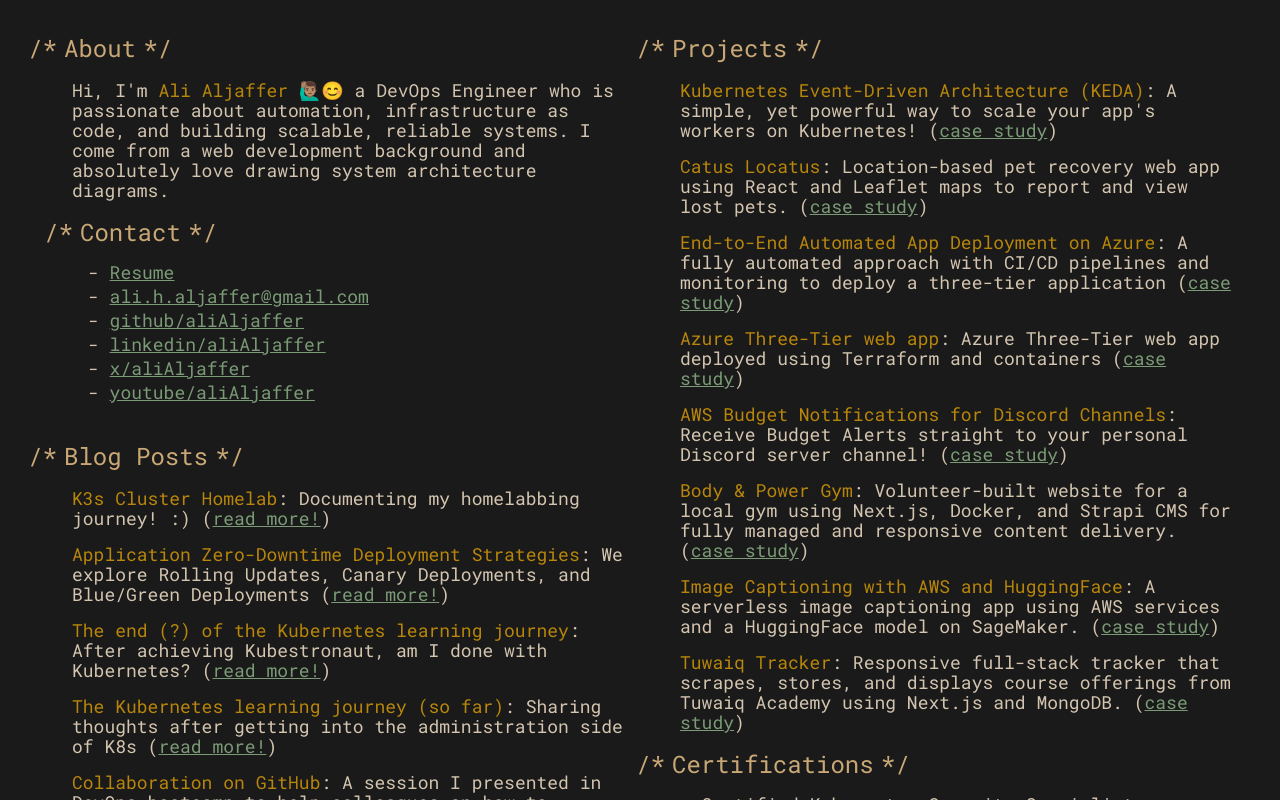
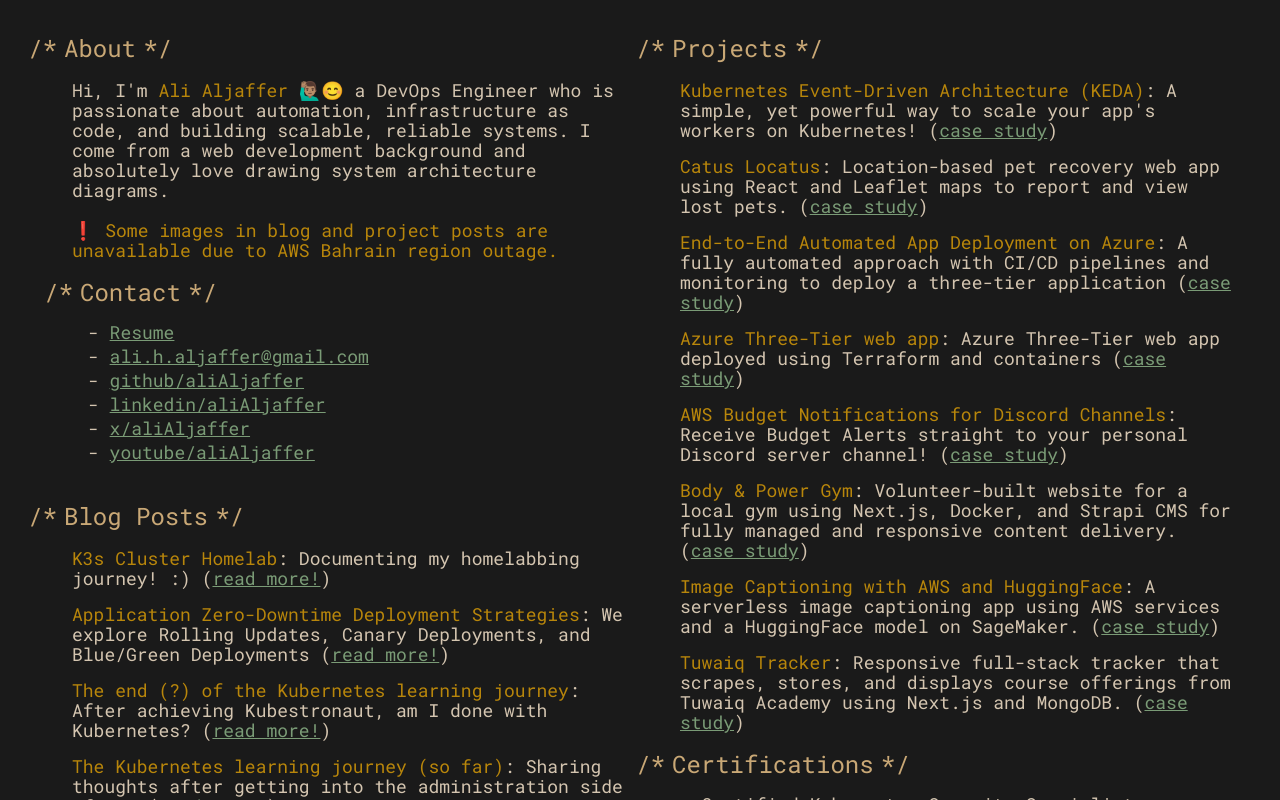
Before and after one commit to aliAljaffer/aliAljaffer.github.io, a Next.js app: page / in a window 1280 px wide. Shown: the top 800 px of the page. Built offline with nearby package versions, Linux system fonts and the light colour scheme.

Commit message:
bucket down oh no

```diff
--- a/src/app/page.tsx
+++ b/src/app/page.tsx
@@ -131,6 +131,12 @@
                 infrastructure as code, and building scalable, reliable systems.
                 I come from a web development background and absolutely love
                 drawing system architecture diagrams.
+                <br />
+                <br />
+                <strong className="font-normal text-terminal-strong ">
+                  ❗️ Some images in blog and project posts are unavailable due
+                  to AWS Bahrain region outage.
+                </strong>
               </p>
               {/* Certs section within the notes */}
               <Section title="Contact" className="lg:pl-4 ">
```
